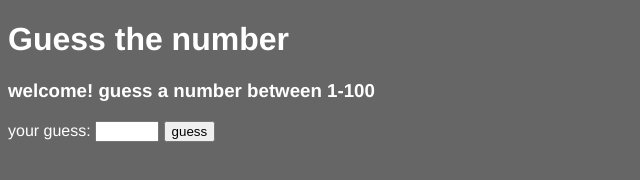
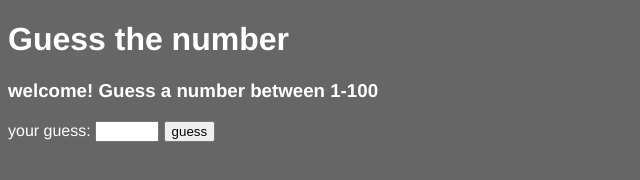
Before and after one commit to AlexanderFnug/get-et-tal, a plain HTML site: page index.html in a window 1280 px wide. Shown: the full height of the page, 0-640 px from the left. Drawn offline with Linux system fonts and the light colour scheme.

Commit message:
complete 1.01

```diff
--- a/index.html
+++ b/index.html
@@ -8,7 +8,7 @@
   </head>
   <body>
     <h1>Guess the number</h1>
-    <h3>welcome! guess a number between 1-100</h3>
+    <h3>welcome! Guess a number between 1-100</h3>
 
     <ul id="guess-list">
 
```
